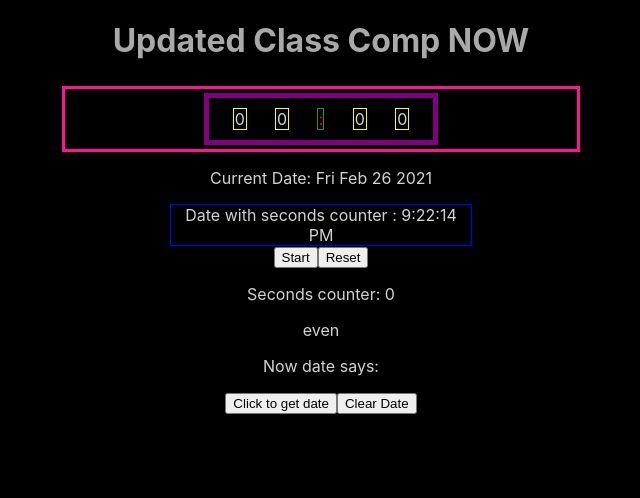
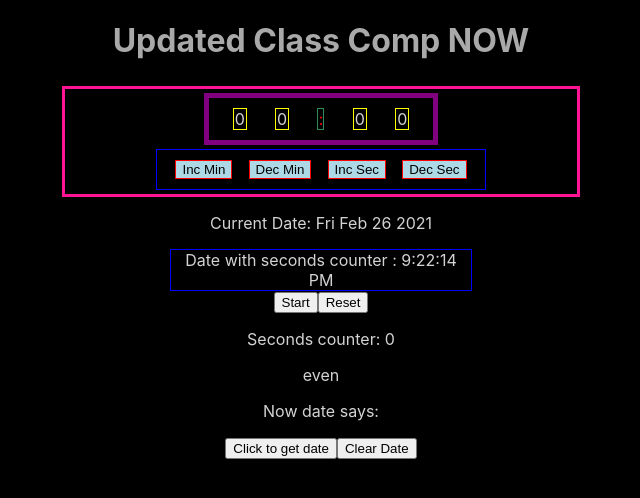
Before and after one commit to stevekutz/timerReact_SSH2, a React (Create React App) app in the folder app/: page / in a window 1280 px wide. Shown: the top 498 px of the page, without its empty margins (319-959 px from the left). Built offline with nearby package versions, Linux system fonts and the light colour scheme.

Commit message:
added inc/dec buttons and basic styling

```diff
--- a/app/src/comp/TimerDisplay.js
+++ b/app/src/comp/TimerDisplay.js
@@ -6,6 +6,8 @@ import {
     DisplayDigitContainerDiv,
     DisplayColonDiv,
     DisplayDigitText,
+    DisplayDigitControls,
+    DigitControlButton,
 
 } from '../styled/timer_display_style';
 
@@ -25,6 +27,17 @@ const TimerDisplay = (props) => {
 
                     </DisplayDigitContainerDiv>
 
+                    <DisplayDigitControls>
+                        <DigitControlButton> Inc Min </DigitControlButton>
+                        <DigitControlButton> Dec Min </DigitControlButton>
+
+                        <DigitControlButton> Inc Sec </DigitControlButton>
+                        <DigitControlButton> Dec Sec </DigitControlButton>
+                    </DisplayDigitControls>
+
+
+
+
 
                 </DisplayContainerDiv>
 
--- a/app/src/styled/timer_display_style.js
+++ b/app/src/styled/timer_display_style.js
@@ -43,11 +43,40 @@ const DisplayDigitText = styled.div`
     //margin: 4px;
 
 `
+const DisplayDigitControls = styled.div`
+    border: 1px solid blue;
+
+    width: 60%;
+    display: flex;
+    flex-direction: row;
+    justify-content: space-around;
+    padding: 10px;
+    margin: 4px auto;
+
+`
+
+const DisplayDigitControlsSec = styled.div`
+    border: 1px solid blue;
+
+    display: flex;
+    justify-content: end;
+    width: 8px;
+
+`
+
+const DigitControlButton = styled.button`
+    border: 1px solid red;
+    background: lightblue;
+
+`
 
 export {
     DisplayContainerDiv,
     DisplayDigitContainerDiv,
     DisplayColonDiv,
     DisplayDigitText,
+    DisplayDigitControls,
+    DigitControlButton,
+
 
 };
```
